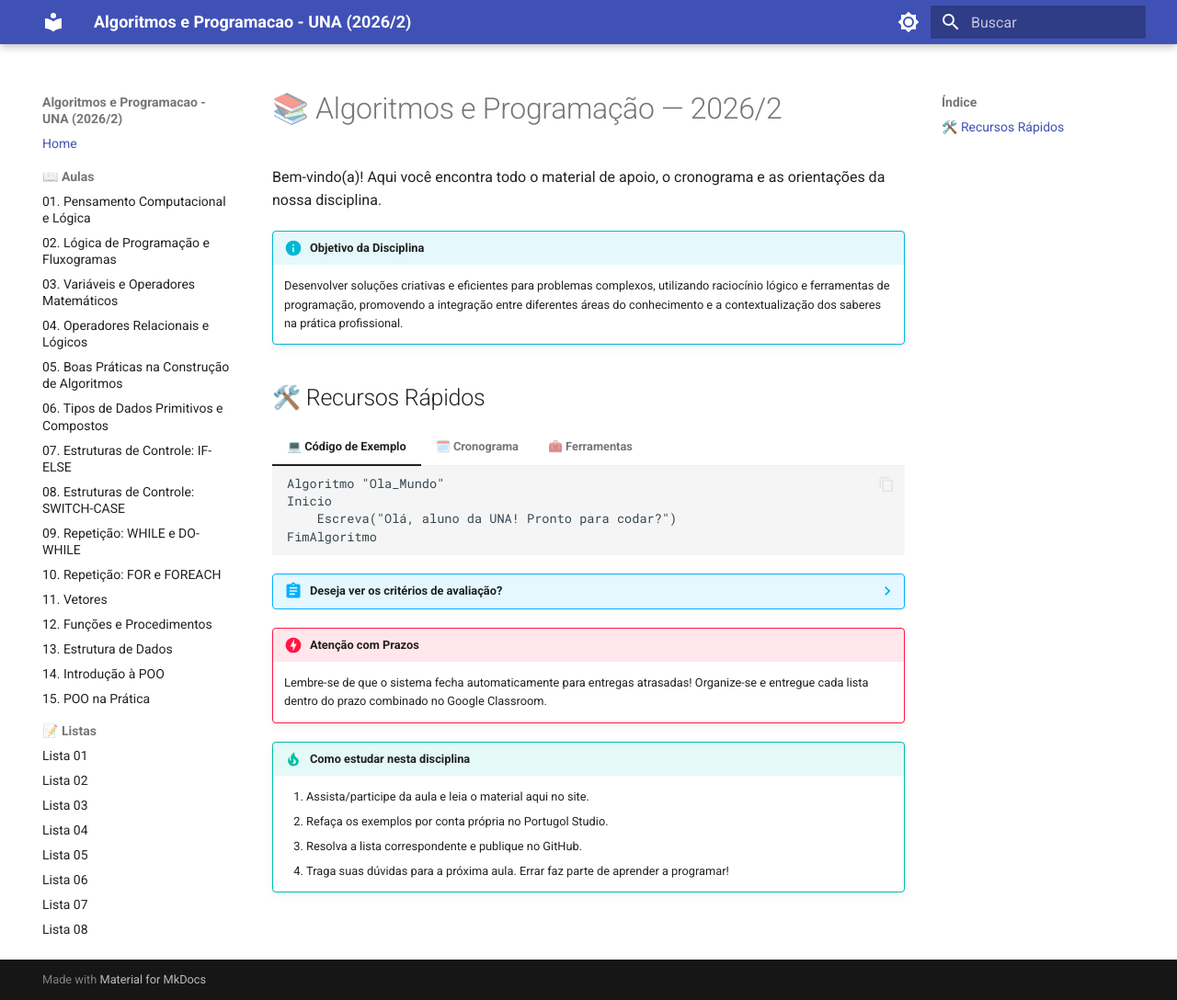
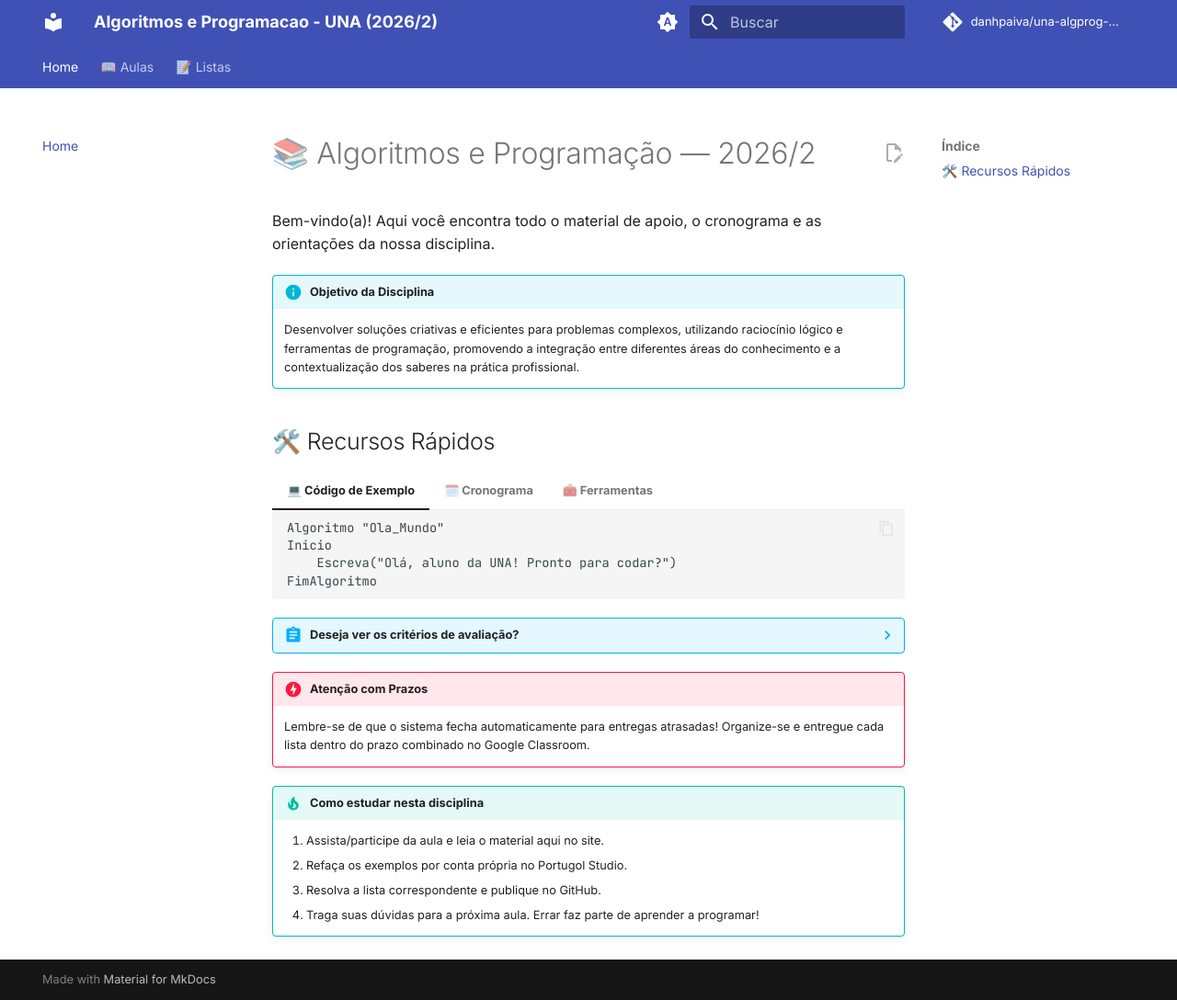
Before and after one commit to danhpaiva/una-algprog-mkdocs-202602, an MkDocs documentation site: the page built from docs/index.md, in a window 1280 px wide and 1088 px high. Shown: the whole window at 92% size. Built offline with MkDocs 1.6.1 and Material for MkDocs 9.7.7, drawn with Linux system fonts in a browser that asks for light colours; comment, search, counter and statistics services are not loaded.

Commit message:
feat(mkdocs): melhora UX do tema, busca em pt e botao de editar
Adiciona repo_url/edit_uri e content.action.edit, busca com lang pt,
fontes Inter/JetBrains Mono, paleta de 3 estados e features de navegacao
(tabs, instant, tracking, toc.follow, etc.).

```diff
--- a/mkdocs.yml
+++ b/mkdocs.yml
@@ -2,30 +2,52 @@ site_name: "Algoritmos e Programacao - UNA (2026/2)"
 site_url: https://danhpaiva.github.io/una-algprog-mkdocs-202602
 site_author: Daniel Paiva
 
+repo_url: https://github.com/danhpaiva/una-algprog-mkdocs-202602
+repo_name: danhpaiva/una-algprog-mkdocs-202602
+edit_uri: edit/main/docs/
+
 theme:
   name: material
   language: pt-BR
+  font:
+    text: Inter
+    code: JetBrains Mono
   palette:
+    # Estado 1: segue a preferência do sistema
+    - media: "(prefers-color-scheme)"
+      toggle:
+        icon: material/brightness-auto
+        name: Alternar para modo claro
+    # Estado 2: claro
     - media: "(prefers-color-scheme: light)"
       scheme: default
       primary: indigo
       accent: indigo
       toggle:
         icon: material/brightness-7
-        name: Mudar para modo escuro
+        name: Alternar para modo escuro
+    # Estado 3: escuro
     - media: "(prefers-color-scheme: dark)"
       scheme: slate
       primary: indigo
       accent: indigo
       toggle:
         icon: material/brightness-4
-        name: Mudar para modo claro
+        name: Alternar para modo automático
   features:
-    - navigation.sections
-    - navigation.expand # Deixa o menu lateral aberto por padrão
-    - navigation.top # Botão "Voltar ao topo" automático
-    - navigation.tracking # Atualiza a URL conforme o aluno rola a página
-    - content.code.copy # Botão de copiar código em um clique
+    - navigation.tabs # Seções de topo viram abas
+    - navigation.sections # Agrupa itens no menu lateral
+    - navigation.indexes # Permite página índice em seções
+    - navigation.top # Botão "Voltar ao topo"
+    - navigation.tracking # Atualiza a URL conforme a rolagem
+    - navigation.instant # Navegação SPA (sem recarregar a página)
+    - navigation.instant.progress # Barra de progresso no carregamento
+    - toc.follow # Sumário acompanha a leitura
+    - content.code.copy # Botão de copiar código
+    - content.tabs.link # Abas de conteúdo sincronizadas
+    - content.action.edit # Botão "editar esta página"
+    - search.suggest # Sugestões de busca
+    - search.highlight # Destaca termos buscados
 
 nav:
   - Home: index.md
@@ -66,7 +88,8 @@ nav:
   #    - Projeto 01: trabalhos/projeto-01.md
 
 plugins:
-  - search
+  - search:
+      lang: pt
   - git-revision-date-localized
 
 markdown_extensions:
```
